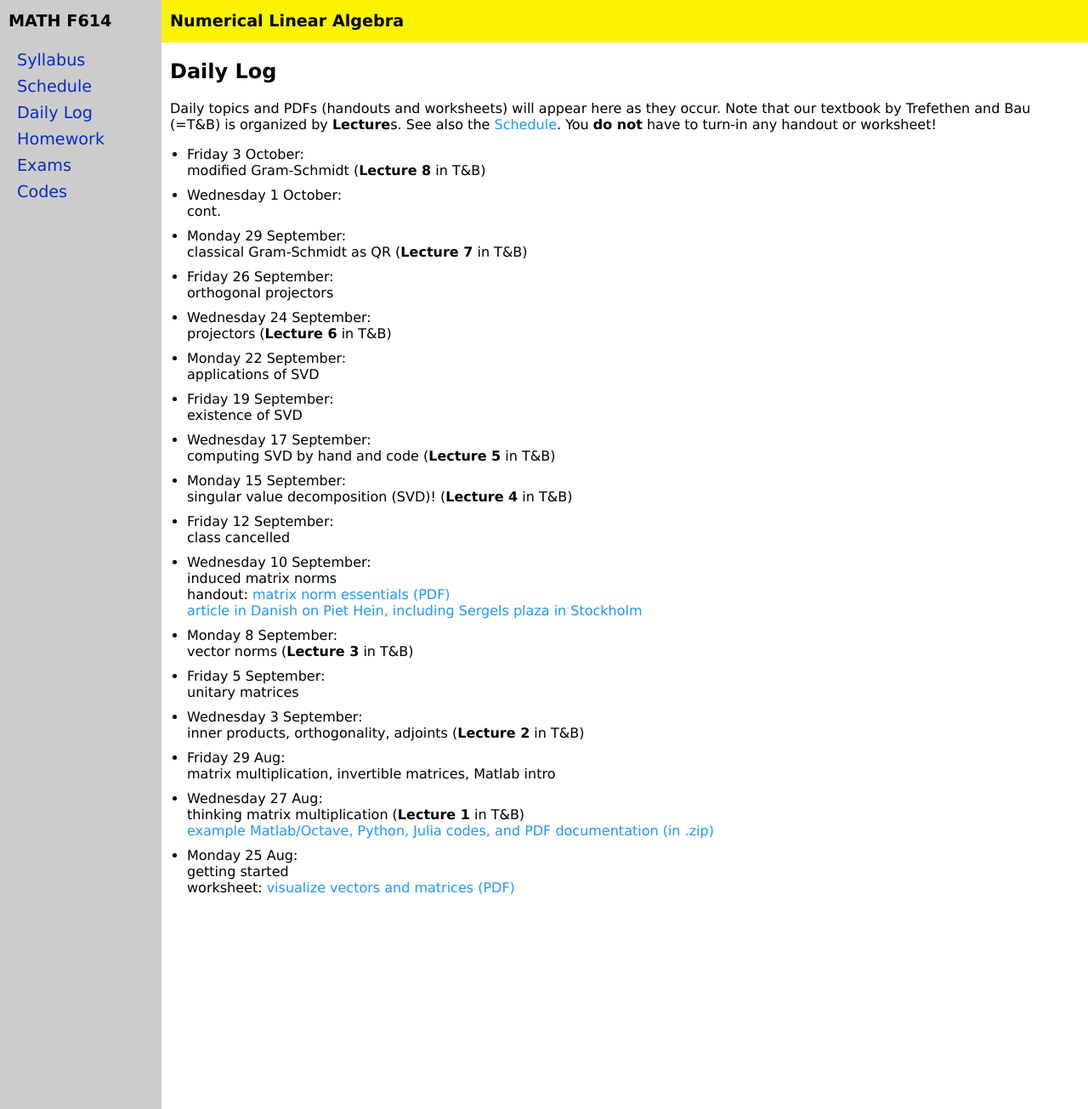
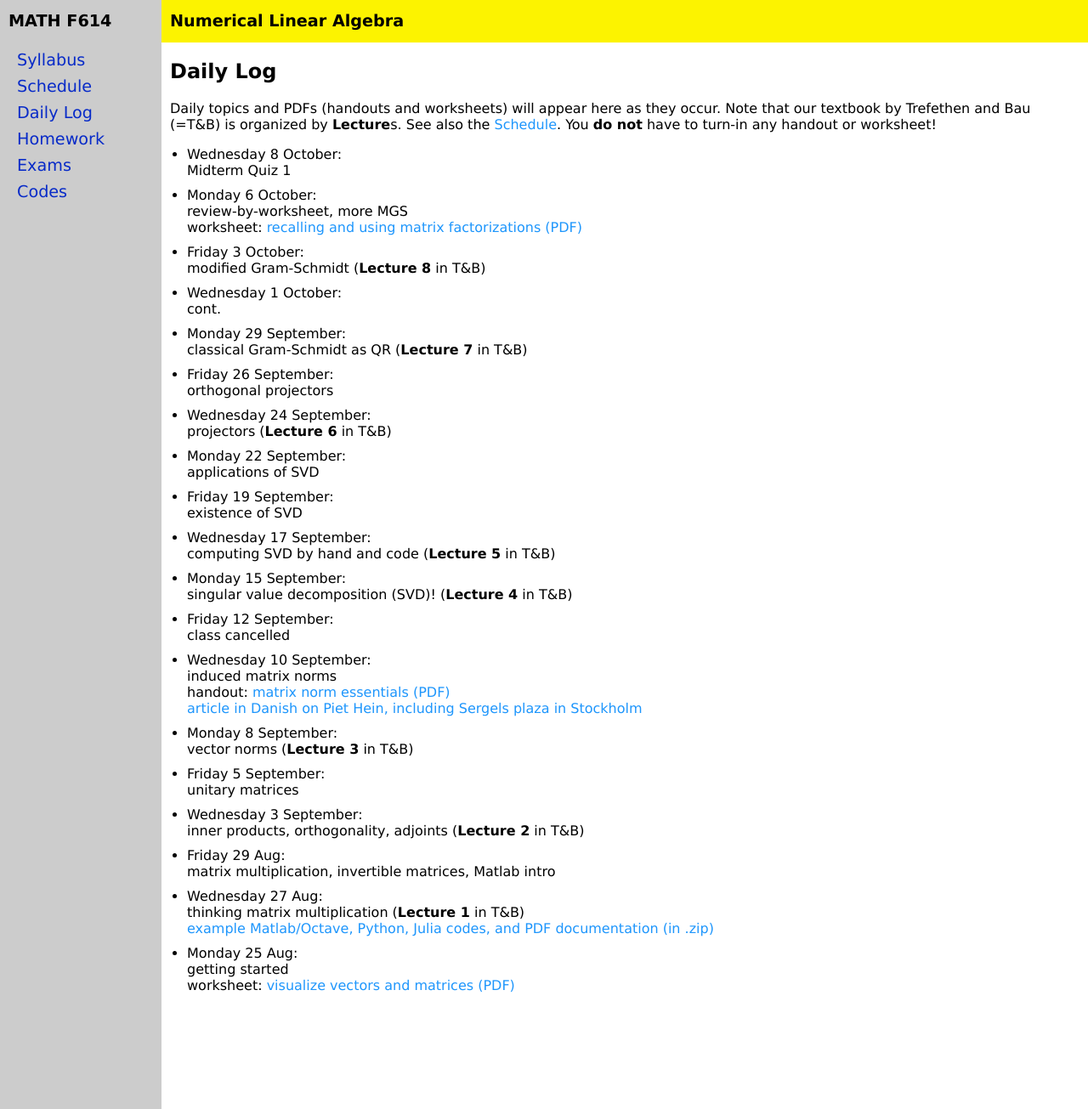
Before and after one commit to bueler/nla, a Jekyll site: the page built from daily.md, in a window 1280 px wide and 1305 px high. Shown: the whole window at 85% size. Built offline with Jekyll 4.4.1, drawn with Linux system fonts in a browser that asks for light colours.

Commit message:
today worksheet

```diff
--- a/_data/daily.yml
+++ b/_data/daily.yml
@@ -1,6 +1,12 @@
 semester: Fall 2025
 home: assets
 daily:
+- name: Wednesday 8 October
+  covered: Midterm Quiz 1
+- name: Monday 6 October
+  covered: review-by-worksheet, more MGS
+  worksheet: worksheets/F25/factorizations.pdf
+  worksheetname: recalling and using matrix factorizations
 - name: Friday 3 October
   covered: modified Gram-Schmidt
   lecture: 8
```
Also changed, not shown: 2 other files.
